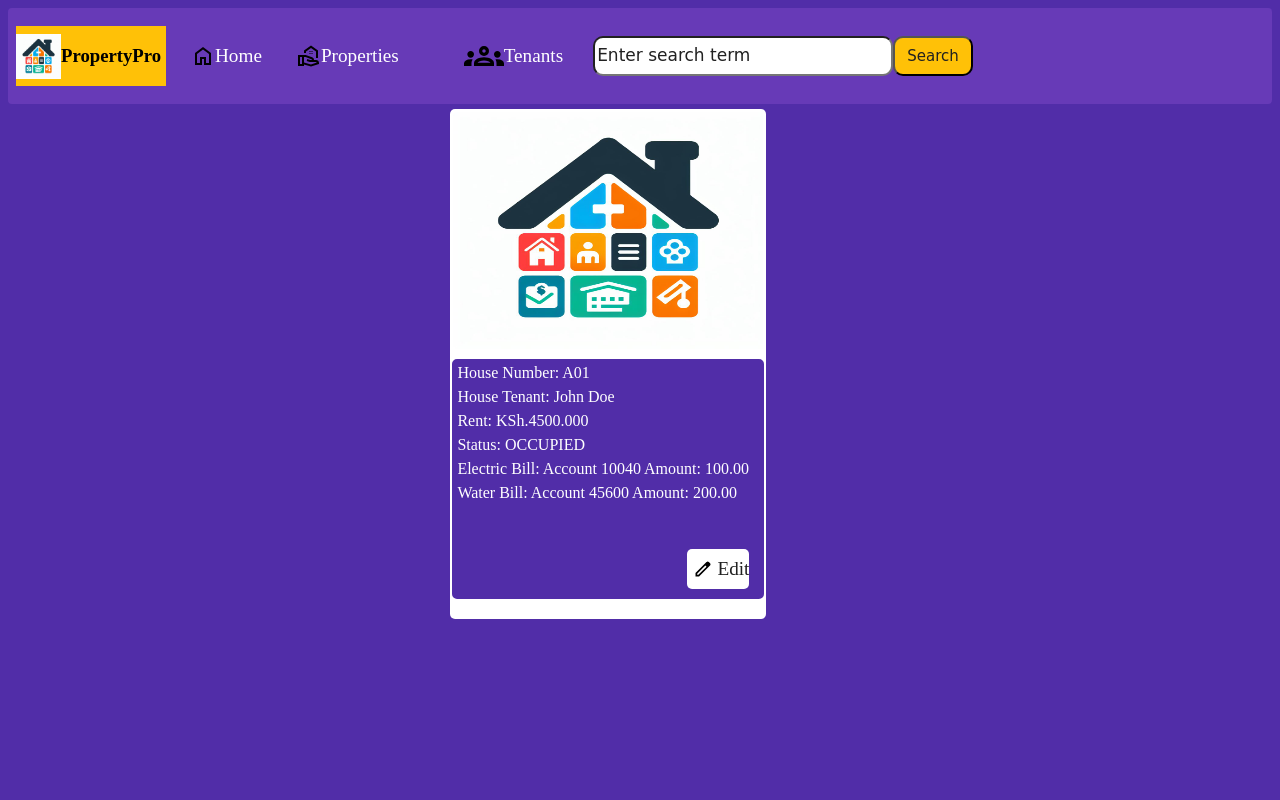
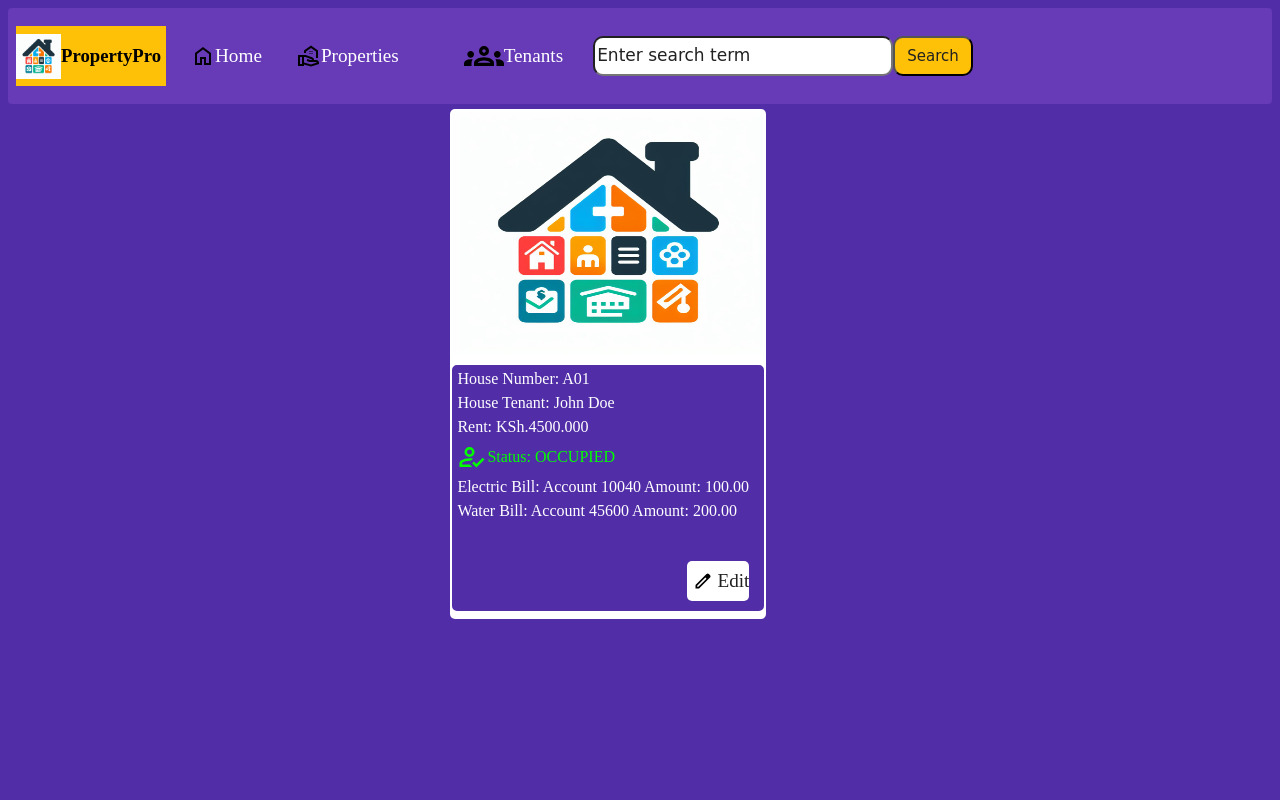
Before and after one commit to GakuruAlex/propertypro, a Django app: page /property-pro/properties/1/houses/1/ in a window 1280 px wide. Run offline with Django 4.2, Linux system fonts and the light colour scheme; data comes from the database, SQL or seed files in the repository.

Commit message:
Occupied svg

```diff
--- a/property/static/property/house_detail.css
+++ b/property/static/property/house_detail.css
@@ -76,3 +76,28 @@ a:hover{
     background-color: var(--primary-color);
     color: var(--text-icon-color);
 }
+
+#occupied{
+    display: flex;
+    flex-direction: row;
+    flex-wrap: wrap;
+    color: var(--success-color);
+    align-items: center;
+    text-decoration:double;
+}
+#occupied img{
+    height: 30px;
+    width: 30px;
+}
+
+#available{
+    display: flex;
+    flex-direction: row;
+    flex-wrap: wrap;
+    color: var(--error-color);
+    align-items: center;
+}
+#available img{
+    height: 30px;
+    width: 30px;
+}
--- a/property/static/property/index.css
+++ b/property/static/property/index.css
@@ -7,7 +7,7 @@
     --primary-text:#212121;
     --secondary-text:#757575;
     --separator-color:#BDBDBD;
-    --success-color:#4CAF50;
+    --success-color:#00ff00ff;
     --error-color:#FF5252;
 
 
--- a/property/templates/property/house_detail.html
+++ b/property/templates/property/house_detail.html
@@ -20,9 +20,9 @@
             <li>House Tenant: {{house.tenant}}</li>
             <li>Rent: KSh.{{house.rent}}</li>
             {% if house.status == 'Available' %}
-              <li id="available">Status: {{house.status}}</li>
+              <li id="available"><img src="{% static 'property/available.svg' %}" alt="available">  Status: {{house.status}}</li>
             {% else %}
-            <li id="occupied">Status: {{house.status}}</li>
+            <li id="occupied"><img src="{% static 'property/occupied1.svg' %}" alt="occupied"> Status: {{house.status}}</li>
             {% endif %}
             <li>Electric Bill: {{house.electric_bill}}</li>
             <li>Water Bill: {{house.water_bill}}</li>
```
Also changed, not shown: README.md, property/static/property/add_house.css (added), property/static/property/available.svg (added), property/static/property/login.svg (added), property/static/property/logout.svg (added), property/static/property/occupied1.svg (added), property/templates/property/add_house.html (added).
